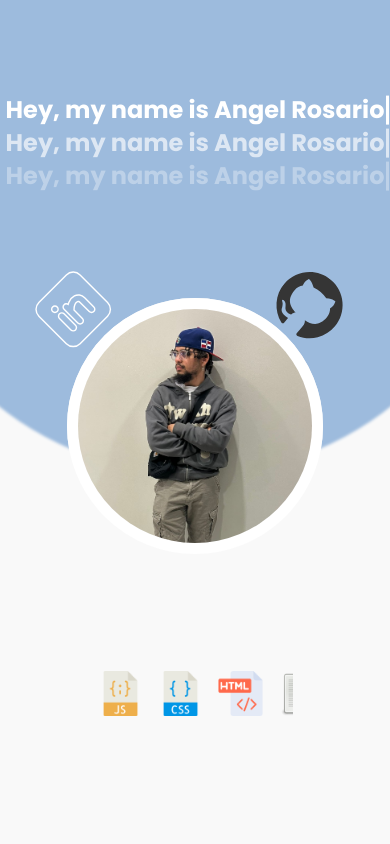
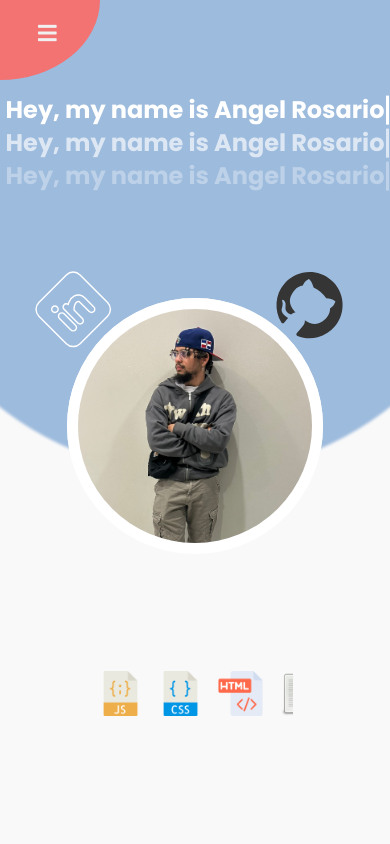
Before and after one commit to awr7/My-Portfolio, an Angular app: page / in a window 390 px wide. Shown: the top 844 px of the page. Built offline with nearby package versions, Linux system fonts and the light colour scheme.

Commit message:
added hamburger menu

```diff
--- a/src/app/app.component.html
+++ b/src/app/app.component.html
@@ -1,9 +1,17 @@
-<!-- Navigation Bar -->
-  <!-- Hamburger Menu Icon -->
-    <!-- Icon bars here -->
-  <!-- Navigation Links -->
-
-
+<!-- Hamburger Menu -->
+<div class="page">
+  <span class="menu_toggle" (click)="toggleMenu()">
+    <i class="menu_open fa fa-bars fa-lg" *ngIf="!isOpen"></i>
+    <i class="menu_close fa fa-times fa-lg" *ngIf="isOpen"></i>
+  </span>
+  <ul class="menu_items" [class.hidden]="!isOpen">
+    <li><a href="#"><i class="icon fa fa-home fa-2x"></i> Welcome</a></li>
+    <li><a href="#"><i class="icon fa fa-user fa-2x"></i> About Me</a></li>
+    <li><a href="#"><i class="icon fa fa-briefcase fa-2x"></i> Projects</a></li>
+    <li><a href="#"><i class="icon fa fa-book fa-2x"></i> Case Studies</a></li>
+    <li><a href="#"><i class="icon fa fa-envelope fa-2x"></i> Contact</a></li>
+  </ul>
+  <main class="content" [ngClass]="{'shazam': isOpen}">
 <!-- Welcome Section Component -->
 <app-welcome></app-welcome>
 
@@ -18,3 +26,5 @@
 
 <!-- Contact Section Component -->
 <app-contact></app-contact>
+  </main>
+</div>
--- a/src/app/app.component.scss
+++ b/src/app/app.component.scss
@@ -0,0 +1,147 @@
+$red: #F37272;
+$brown: #584E4A;
+$whitey: #f0f0f0;
+$snap: cubic-bezier(1.000, 0.005, 0.240, 1.000);
+$bounce: cubic-bezier(0.175, 0.885, 0.320, 1.275);
+
+* {
+  box-sizing: border-box;
+}
+.page {
+  background-color: $brown;
+  overflow: hidden;
+}
+.content {
+  transform-origin: top left;
+  transition: transform .7s $snap;
+
+  &.shazam {
+    transform: rotate(-30deg);
+  }
+}
+
+.menu_toggle {
+  z-index: 900;
+  position: fixed;
+  top: 0;
+  left: 0;
+  display: block;
+  cursor: pointer;
+  width: 100px;
+  height: 80px;
+  background-color: $red;
+  border-bottom-right-radius: 100%;
+
+  &:active {
+    i {
+      opacity: 0.8
+    }
+  }
+  i {
+    color: $whitey;
+  }
+  .menu_open,
+  .menu_close {
+    position: absolute;
+    top: 50%;
+    left: 50%;
+    margin-top: -15px;
+    margin-left: -12px;
+    transition: transform .7s $snap;
+  }
+  .menu_open {
+    transform-origin: -100px -100px;
+  }
+  .menu_close {
+    transform: rotate(20deg);
+    transform-origin: -100px -160px;
+  }
+}
+
+.menu_items.hidden {
+    transform: translateX(-400px);
+    visibility: hidden;
+    opacity: 0;
+    transition: transform .35s .45s $bounce, visibility 0s .45s, opacity .35s;
+  }
+
+.menu_items {
+    position: fixed;
+    bottom: 0;
+    left: 50px;
+    list-style-type: none;
+    margin: 0;
+    padding: 0;
+    z-index: 2;
+    visibility: visible;
+    opacity: 1;
+    transform: translateX(0);
+    transition: transform .35s .45s $bounce;
+
+    li {
+        height: 60px;
+        margin-bottom: 30px;
+
+        &:nth-child(2) {
+        margin-left: 40px;
+        transition-delay: .47s;
+        }
+
+        &:nth-child(3) {
+        margin-left: 80px;
+        transition-delay: .48s;
+        }
+        &:nth-child(4) {
+            margin-left: 120px;
+            transition-delay: .49s;
+            }
+            &:nth-child(5) {
+                margin-left: 160px;
+                transition-delay: .50s;
+                }
+    }
+  a {
+    display: block;
+    text-decoration: none;
+    text-transform: uppercase;
+    letter-spacing: 2px;
+    color: darken($whitey, 30%);
+    transition: color .2s;
+
+    .icon {
+      position: relative;
+      display: inline-block;
+      margin-right: 25px;
+      color: $whitey;
+
+      &:after {
+        position: absolute;
+        top: 50%;
+        left: 50%;
+        content: '';
+        display: block;
+        width: 60px;
+        height: 60px;
+        margin-left: -33px;
+        margin-top: -32px;
+        border-radius: 100%;
+        border: 2px solid $whitey;
+        transition: border-color .2s;
+      }
+    }
+
+    &:hover {
+      color: $whitey;
+      .icon {
+        &:after {
+          border-color: $red;
+        }
+      }
+    }
+    &:active {
+      .icon {
+        color: $red;
+      }
+    }
+  }
+}
--- a/src/app/app.component.ts
+++ b/src/app/app.component.ts
@@ -1,4 +1,4 @@
-import { Component } from '@angular/core';
+import { Component, ElementRef, Renderer2 } from '@angular/core';
 import { CommonModule } from '@angular/common';
 import { RouterOutlet } from '@angular/router';
 import { WelcomeComponent } from './welcome/welcome.component';
@@ -17,4 +17,37 @@ import { ContactComponent } from './contact/contact.component';
 })
 export class AppComponent {
   title = 'Portfolio';
+  public isOpen = false;
+
+  constructor(private el: ElementRef, private renderer: Renderer2) {}
+
+  toggleMenu(): void {
+    this.isOpen = !this.isOpen;
+    const contentElement = this.el.nativeElement.querySelector('.content');
+    const viewportHeight = window.innerHeight;
+
+    if (this.isOpen) {
+
+      const scrollPosition = window.scrollY;
+      const currentSection = Math.floor(scrollPosition / viewportHeight);
+      const transformOriginY = currentSection * viewportHeight;
+      this.renderer.setStyle(contentElement, 'transform-origin', `0 ${transformOriginY}px`);
+      this.renderer.addClass(contentElement, 'shazam');
+    } else {
+
+      this.renderer.removeClass(contentElement, 'shazam');
+      contentElement.addEventListener('transitionend', () => {
+
+        if (!this.isOpen) {
+          this.renderer.removeStyle(contentElement, 'transform-origin');
+        }
+      }, { once: true });
+    }
+  }
+
+  closeMenu(): void {
+    this.isOpen = false;
+    const pageElement = this.el.nativeElement.querySelector('.page');
+    this.renderer.removeClass(pageElement, 'shazam');
+  }
 }
--- a/src/app/projects/projects.component.scss
+++ b/src/app/projects/projects.component.scss
@@ -195,6 +195,7 @@
     background: linear-gradient(180deg, #7BAFD4 0%, #000 100%);
     z-index: 10;
     transform: translateY(100%);
+    visibility: hidden;
     transition: transform 0.3s ease-in-out;
     display: hidden;
     flex-direction: column;
@@ -204,6 +205,7 @@
     font-family: 'Poppins', sans-serif;
 
     &.active {
+      visibility: visible;
       transform: translateY(0);
       display: flex;
     }
--- a/src/index.html
+++ b/src/index.html
@@ -8,6 +8,7 @@
   <link rel="icon" type="image/png" href="assets/manTechEmoji.png">
   <link href="https://fonts.googleapis.com/css2?family=Poppins:wght@700&display=swap" rel="stylesheet">
   <link href="https://fonts.googleapis.com/css2?family=Acme&display=swap" rel="stylesheet">
+  <link href="https://cdnjs.cloudflare.com/ajax/libs/font-awesome/5.15.1/css/all.min.css" rel="stylesheet">
 </head>
 <body>
   <app-root></app-root>
```
